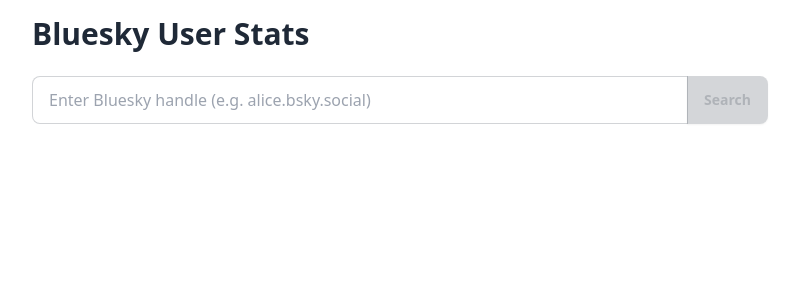
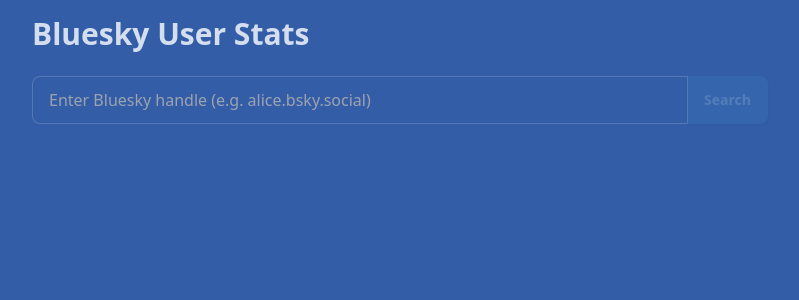
Before and after one commit to spences10/skykit, a SvelteKit app: page / in a window 1280 px wide. Shown: the top 300 px of the page, without its empty margins (240-1039 px from the left). Built offline with nearby package versions, Linux system fonts and the light colour scheme.

Commit message:
chore: :wrench: theme

```diff
--- a/tailwind.config.ts
+++ b/tailwind.config.ts
@@ -10,4 +10,8 @@
 	},
 
 	plugins: [typography, daisyui],
+
+	daisyui: {
+		themes: ['aqua'],
+	},
 } satisfies Config;
```
